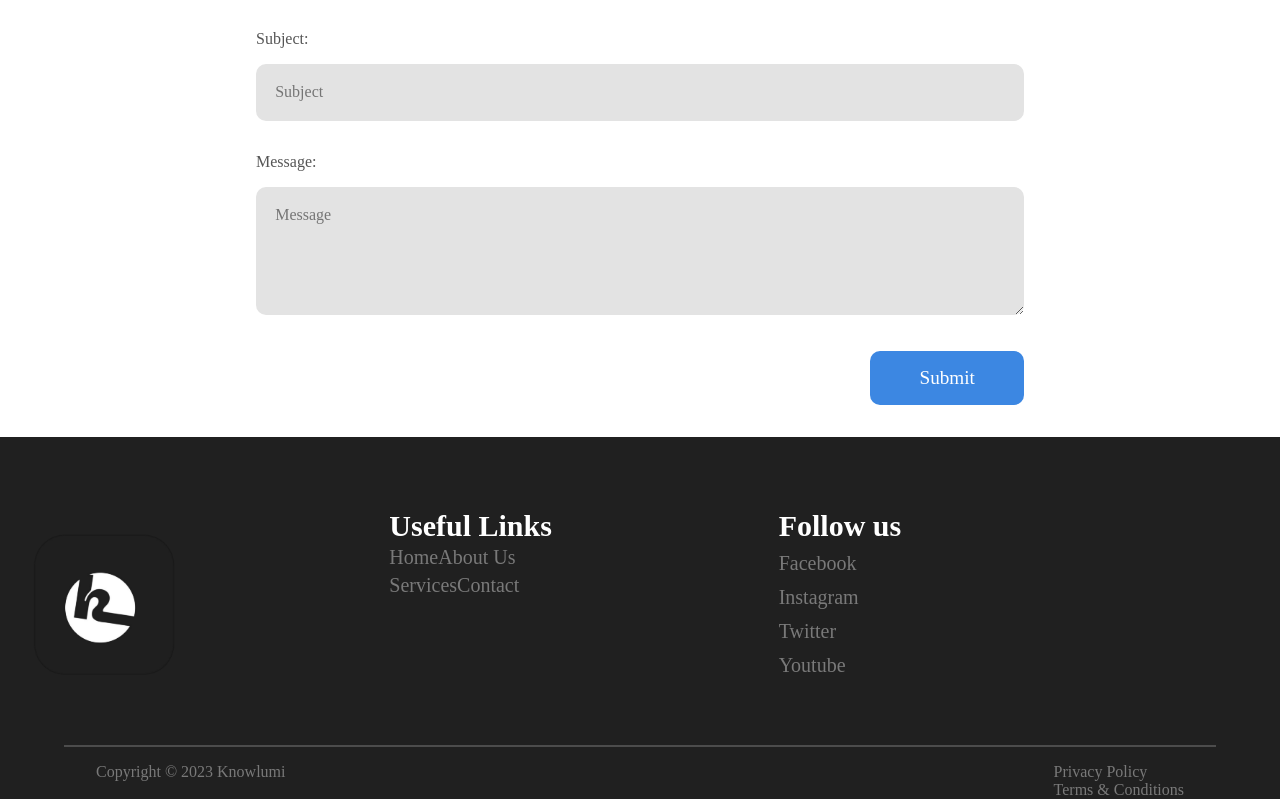
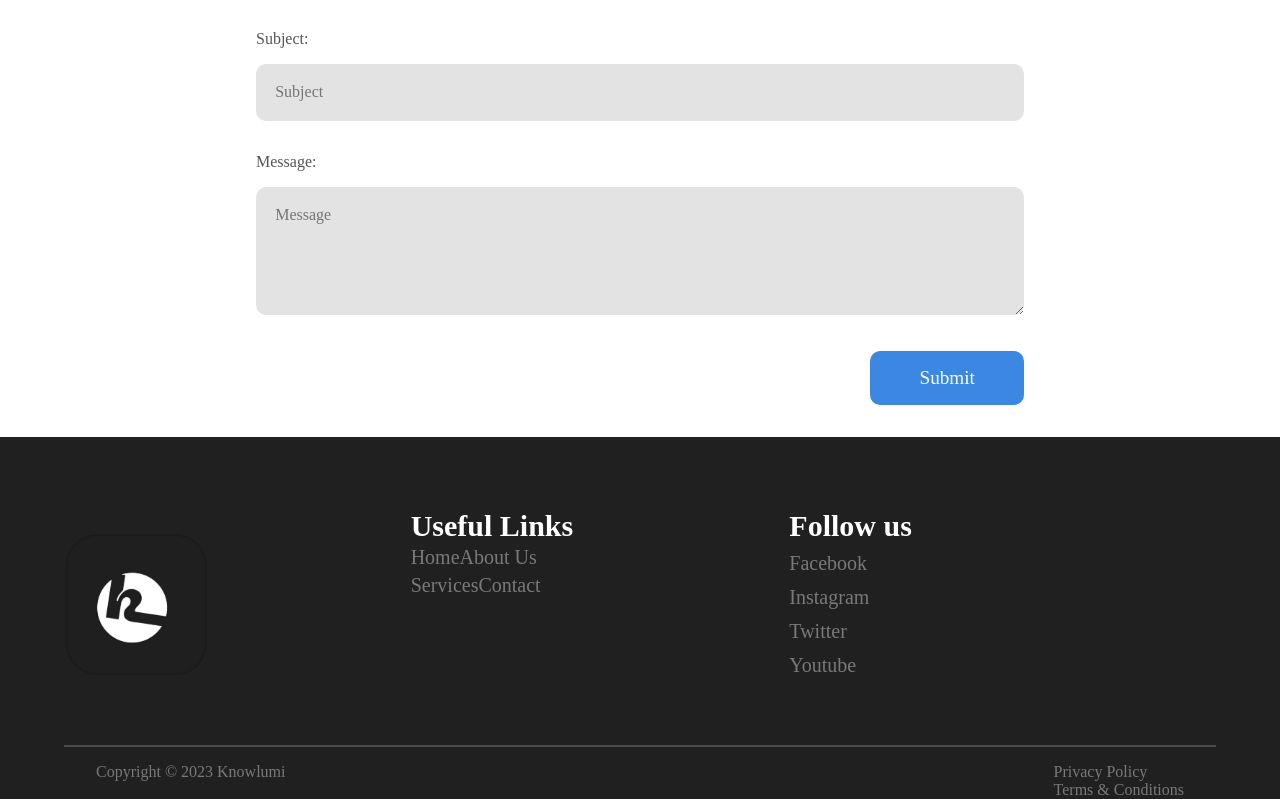
Before and after one commit to SrutavTarun/Edtech, a React (Vite) app: page / in a window 1280 px wide. Shown: the part 5172-5971 px from the top of the page. Built offline with nearby package versions, Linux system fonts and the light colour scheme; a web font is replaced by a local one.

Commit message:
fixed minor error

```diff
--- a/src/components/styles/footer.css
+++ b/src/components/styles/footer.css
@@ -11,7 +11,7 @@
     flex: 4;
     display: flex;
     flex-direction: row;
-    padding: 4em 7em 2em 0em;
+    padding: 4em 7em 2em 2em;
 }
 
 .fleft{
```
